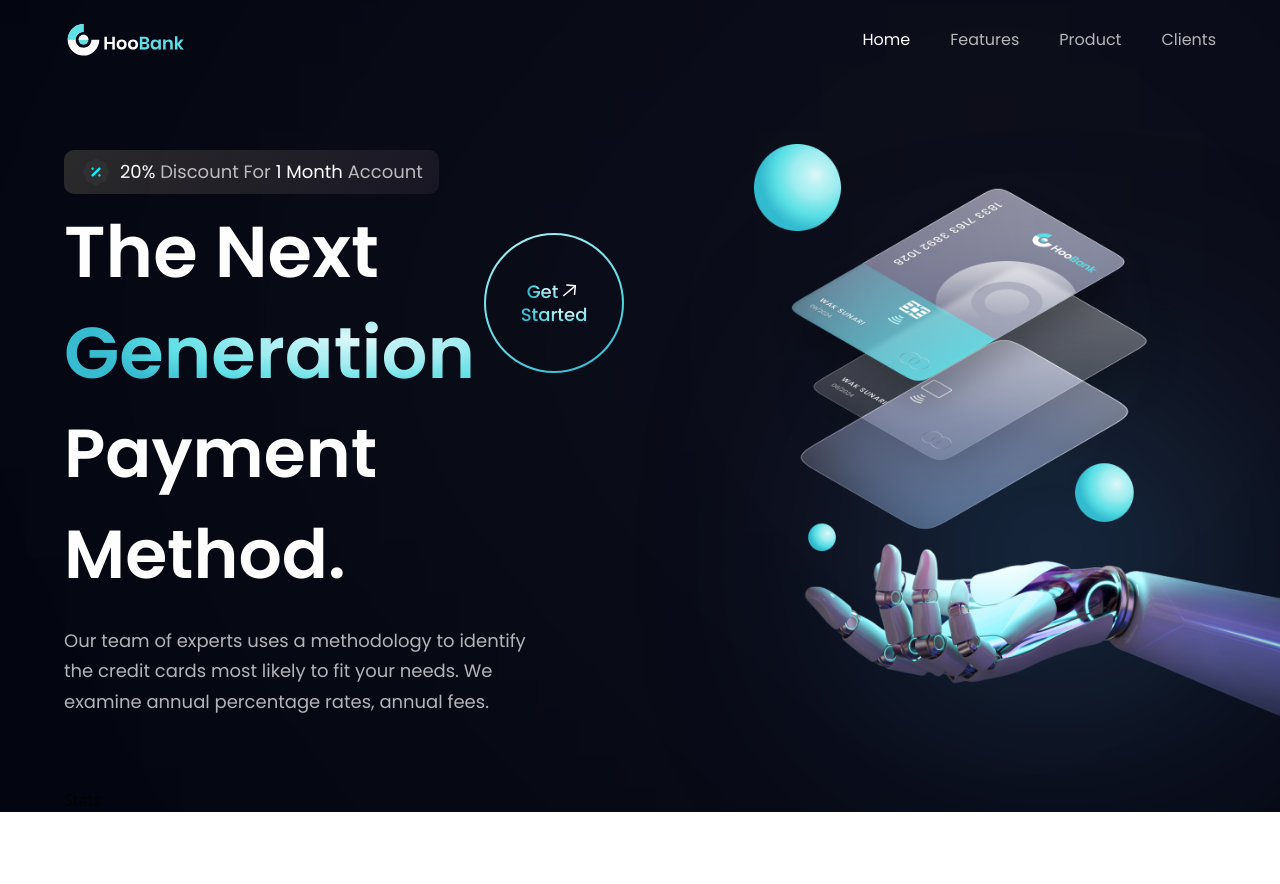
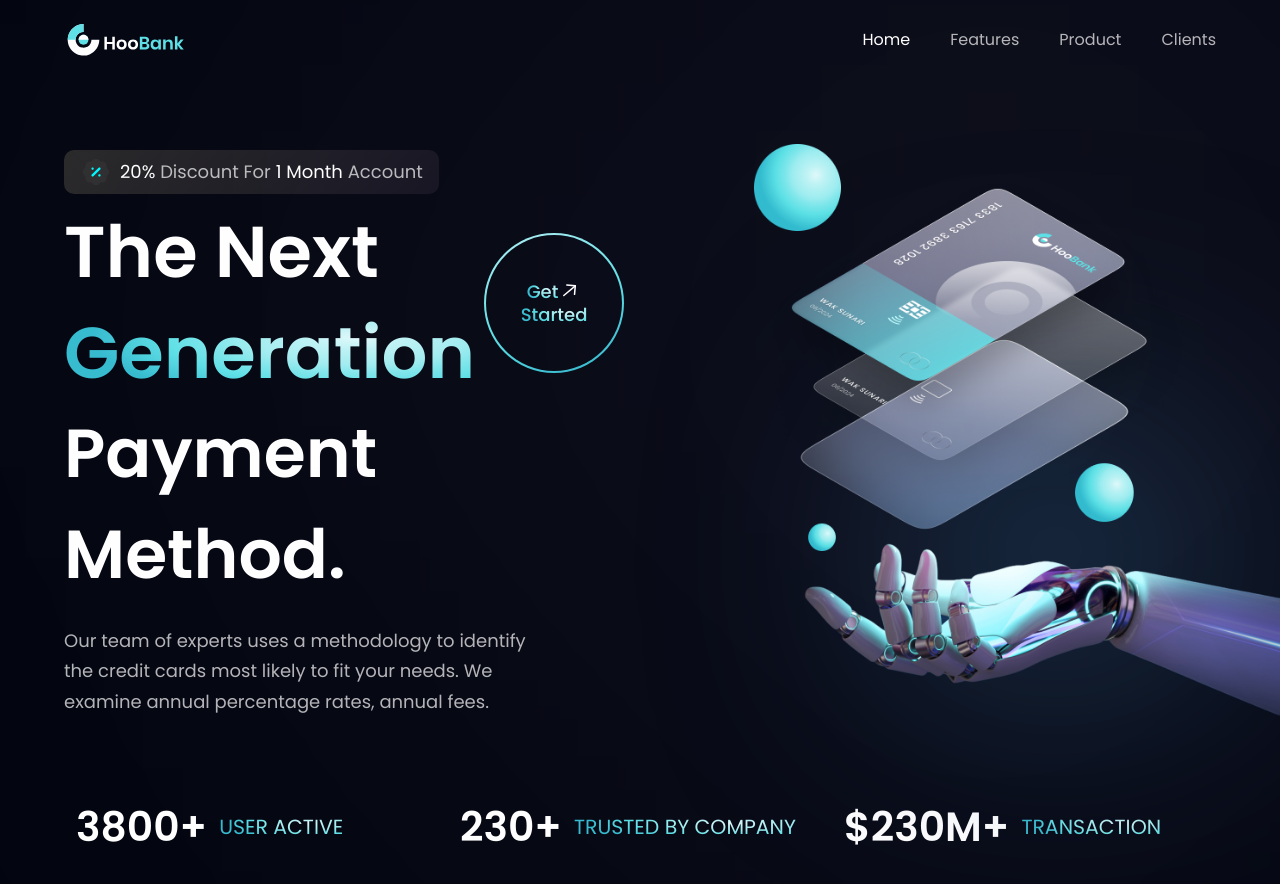
Before and after one commit to TamerTawfik/landing-page-fintech, a React (Create React App) app: page / in a window 1280 px wide. Shown: the top 884 px of the page. Before the commit the page ends 812 px from the top, so only its background shows below. Built offline with nearby package versions, Linux system fonts and the light colour scheme.

Commit message:
Added stats section

```diff
--- a/src/App.js
+++ b/src/App.js
@@ -1,5 +1,5 @@
 import styles from './style';
-import { Navbar, Hero } from './components';
+import { Navbar, Hero, Stats } from './components';
 
 const App = () => (
   <div className="bg-primary w-full overflow-hidden">
@@ -17,9 +17,8 @@
 
     <div className={`bg-primary ${styles.paddingX} ${styles.flexCenter}`}>
       <div className={`${styles.boxWidth}`}>
-        Stats
-        {/* <Stats />
-        <Business />
+        <Stats />
+        {/* <Business />
         <Billing />
         <CardDeal />
         <Testimonials />
--- /dev/null
+++ b/src/components/Stats.js
@@ -0,0 +1,19 @@
+import { stats } from "../constants";
+import styles from "../style";
+
+const Stats = () => (
+    <section className={`${styles.flexCenter} flex-row flex-wrap sm:mb-20 mb-6`}>
+        {stats.map((stat) => (
+            <div key={stat.id} className={`flex-1 flex justify-start items-center flex-row m-3`} >
+                <h4 className="font-poppins font-semibold xs:text-[40.89px] text-[30.89px] xs:leading-[53.16px] leading-[43.16px] text-white">
+                    {stat.value}
+                </h4>
+                <p className="font-poppins font-normal xs:text-[20.45px] text-[15.45px] xs:leading-[26.58px] leading-[21.58px] text-gradient uppercase ml-3">
+                    {stat.title}
+                </p>
+            </div>
+        ))}
+    </section>
+);
+
+export default Stats;
--- a/src/components/index.js
+++ b/src/components/index.js
@@ -1,4 +1,5 @@
 import Navbar from './Navbar';
 import Hero from './Hero';
+import Stats from './Stats';
 
-export { Navbar, Hero };
+export { Navbar, Hero, Stats };
```
